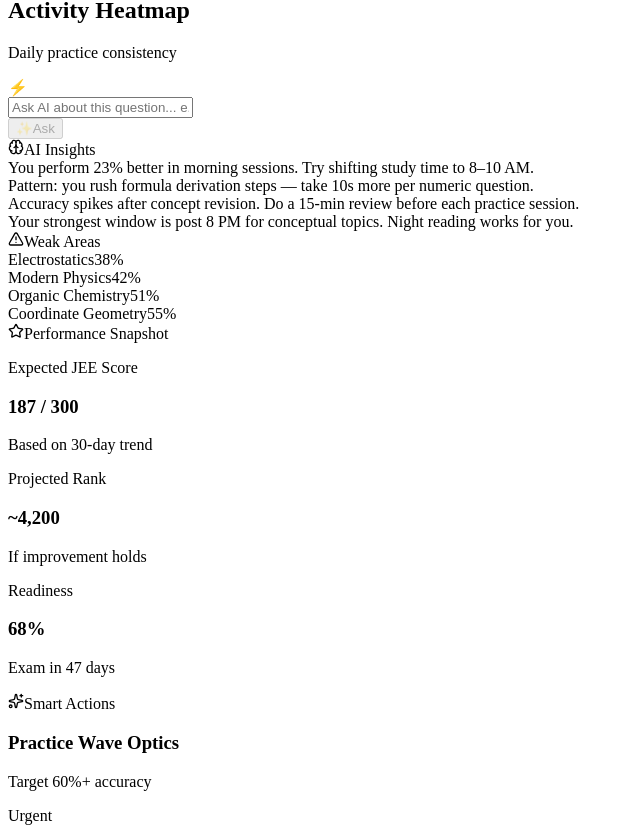
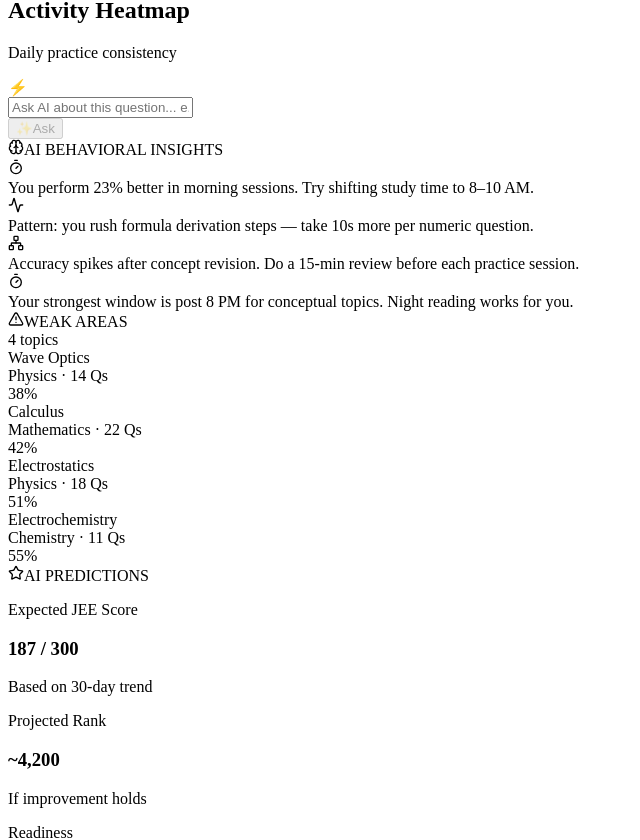
Before and after one commit to tanmoy-goapl/Student_System, a Next.js app in the folder frontend/: page /PerformancePage/PerformancePage in a window 1280 px wide. Shown: the part 2472-3312 px from the top of the page, without its empty margins (0-640 px from the left). Built offline with nearby package versions, Linux system fonts and the light colour scheme.

Commit message:
Enhance UI styling across performance and career pages

```diff
--- a/frontend/src/components/navbar/TopBar.tsx
+++ b/frontend/src/components/navbar/TopBar.tsx
@@ -15,6 +15,7 @@ interface TopBarProps {
 export default function TopBar({ rightOpen = false, onRightOpenChange }: TopBarProps) {
   const [selectedMode, setSelectedMode] = useState("explain");
   const pathname = usePathname();
+  const isHomePage = pathname === "/";
   const isChatPage = pathname?.startsWith("/chat");
 
   return (
@@ -56,8 +57,8 @@ export default function TopBar({ rightOpen = false, onRightOpenChange }: TopBarP
             </Radio.Group>
           </div>
 
-          {/* CENTER: Search bar (if not on chat page) */}
-          {!isChatPage && (
+          {/* CENTER: Search bar (only on home page) */}
+          {isHomePage && (
             <div className="flex items-center gap-3 bg-white/5 border border-white/10 rounded-2xl px-4 py-1 mx-6">
               <button
                 type="button"
--- a/frontend/src/components/performancepage/Sidebar/InsightCard.tsx
+++ b/frontend/src/components/performancepage/Sidebar/InsightCard.tsx
@@ -1,25 +1,47 @@
+import { LucideIcon } from 'lucide-react';
+
 interface Props {
     text: string;
     color: 'yellow' | 'purple' | 'green' | 'orange';
+    Icon: LucideIcon;
 }
 
 const styles = {
-    yellow:
-        'bg-yellow-400/20 border-yellow-400 text-yellow-100',
-    purple:
-        'bg-violet-500/20 border-violet-400 text-violet-100',
-    green:
-        'bg-emerald-500/20 border-emerald-400 text-emerald-100',
-    orange:
-        'bg-orange-500/20 border-orange-400 text-orange-100',
+    yellow: {
+        border: 'border-amber-500/20',
+        bg: 'bg-amber-500/[0.03]',
+        iconColor: 'text-amber-500',
+    },
+    purple: {
+        border: 'border-violet-500/20',
+        bg: 'bg-violet-500/[0.03]',
+        iconColor: 'text-violet-400',
+    },
+    green: {
+        border: 'border-emerald-500/20',
+        bg: 'bg-emerald-500/[0.03]',
+        iconColor: 'text-emerald-500',
+    },
+    orange: {
+        border: 'border-orange-500/20',
+        bg: 'bg-orange-500/[0.03]',
+        iconColor: 'text-orange-500',
+    },
 };
 
-export default function InsightCard({ text, color }: Props) {
+export default function InsightCard({ text, color, Icon }: Props) {
+    const style = styles[color] || styles.yellow;
+
     return (
         <div
-            className={`rounded-2xl border p-4 text-sm leading-6 shadow-md ${styles[color]}`}
+            className={`flex items-start gap-3.5 rounded-2xl border p-4 text-[13px] leading-relaxed shadow-sm bg-slate-950/20 ${style.border} ${style.bg}`}
         >
-            {text}
+            <div className={`mt-0.5 flex-shrink-0 ${style.iconColor}`}>
+                <Icon size={16} />
+            </div>
+            <div className="flex-1 text-slate-400">
+                {text}
+            </div>
         </div>
     );
 }
--- a/frontend/src/components/performancepage/Sidebar/PerformanceSidebar.tsx
+++ b/frontend/src/components/performancepage/Sidebar/PerformanceSidebar.tsx
@@ -20,8 +20,10 @@ export default function PerformanceSidebar() {
             {/* Insights */}
             <div className="space-y-3">
                 <SectionTitle
-                    title="AI Insights"
+                    title="AI BEHAVIORAL INSIGHTS"
                     Icon={sectionIcons.insights}
+                    className="text-slate-400 text-xs font-bold tracking-wider uppercase"
+                    iconClassName="text-violet-500"
                 />
 
                 {insights.map((item) => (
@@ -29,32 +31,41 @@ export default function PerformanceSidebar() {
                         key={item.id}
                         text={item.text}
                         color={item.color as any}
+                        Icon={item.icon as any}
                     />
                 ))}
             </div>
 
             {/* Weak Areas */}
-            <div className="space-y-4 rounded-3xl border border-slate-700 bg-slate-800/60 p-4">
+            <div className="space-y-3">
                 <SectionTitle
-                    title="Weak Areas"
+                    title="WEAK AREAS"
                     Icon={sectionIcons.weakness}
+                    className="text-slate-400 text-xs font-bold tracking-wider uppercase"
+                    iconClassName="text-rose-500"
+                    rightContent={<span className="text-[11px] text-rose-500 font-medium lowercase">4 topics</span>}
                 />
 
+                <div className="space-y-3">
                     {weakTopics.map((topic) => (
                         <WeaknessBar
                             key={topic.name}
                             name={topic.name}
                             percentage={topic.percentage}
-                        color={topic.color}
+                            subject={topic.subject}
+                            questionsCount={topic.questionsCount}
                         />
                     ))}
+                </div>
             </div>
 
             {/* Stats */}
             <div className="space-y-3">
                 <SectionTitle
-                    title="Performance Snapshot"
+                    title="AI PREDICTIONS"
                     Icon={sectionIcons.stats}
+                    className="text-slate-400 text-xs font-bold tracking-wider uppercase"
+                    iconClassName="text-amber-500"
                 />
 
                 {statCards.map((card) => (
--- a/frontend/src/components/performancepage/Sidebar/SectionTitle.tsx
+++ b/frontend/src/components/performancepage/Sidebar/SectionTitle.tsx
@@ -1,18 +1,28 @@
 import { LucideIcon } from 'lucide-react';
+import React from 'react';
 
 interface Props {
     title: string;
     Icon: LucideIcon;
+    className?: string;
+    iconClassName?: string;
+    rightContent?: React.ReactNode;
 }
 
 export default function SectionTitle({
     title,
     Icon,
+    className = 'text-slate-200',
+    iconClassName,
+    rightContent,
 }: Props) {
     return (
-        <div className="flex items-center gap-2 text-sm font-semibold text-slate-200">
-            <Icon size={16} />
-            <span>{title}</span>
+        <div className={`flex items-center justify-between gap-2 text-sm font-semibold ${className}`}>
+            <div className="flex items-center gap-2">
+                <Icon size={16} className={iconClassName} />
+                <span>{title}</span>
+            </div>
+            {rightContent}
         </div>
     );
 }
--- a/frontend/src/components/performancepage/Sidebar/WeaknessBar.tsx
+++ b/frontend/src/components/performancepage/Sidebar/WeaknessBar.tsx
@@ -1,24 +1,35 @@
 interface Props {
     name: string;
     percentage: number;
-    color: string;
+    subject: string;
+    questionsCount: number;
 }
 
 export default function WeaknessBar({
     name,
     percentage,
-    color,
+    subject,
+    questionsCount,
 }: Props) {
+    const isVeryWeak = percentage < 50;
+    const colorClass = isVeryWeak ? 'text-red-500' : 'text-amber-500';
+    const barBgClass = isVeryWeak ? 'bg-red-500' : 'bg-amber-500';
+
     return (
-        <div className="space-y-2">
-            <div className="flex justify-between text-sm text-slate-200">
-                <span>{name}</span>
-                <span>{percentage}%</span>
+        <div className="space-y-2 pb-3 border-b border-slate-800/40 last:border-0 last:pb-0">
+            <div className="flex justify-between items-start">
+                <div className="space-y-0.5">
+                    <div className="text-[13px] font-semibold text-slate-200">{name}</div>
+                    <div className="text-xs text-slate-500">{subject} &middot; {questionsCount} Qs</div>
+                </div>
+                <div className={`text-sm font-bold ${colorClass}`}>
+                    {percentage}%
+                </div>
             </div>
 
-            <div className="h-2 w-full overflow-hidden rounded-full bg-slate-700">
+            <div className="h-1 w-full overflow-hidden rounded-full bg-slate-850">
                 <div
-                    className={`h-full rounded-full ${color}`}
+                    className={`h-full rounded-full ${barBgClass}`}
                     style={{ width: `${percentage}%` }}
                 />
             </div>
--- a/frontend/src/constants/performance-sidebar-data.ts
+++ b/frontend/src/constants/performance-sidebar-data.ts
@@ -155,51 +155,61 @@ import {
     Sparkles,
     Star,
     ShieldCheck,
+    Timer,
+    Network,
 } from 'lucide-react';
 
 export const insights = [
     {
         id: 1,
         color: 'yellow',
+        icon: Timer,
         text: 'You perform 23% better in morning sessions. Try shifting study time to 8–10 AM.',
     },
     {
         id: 2,
         color: 'purple',
+        icon: Activity,
         text: 'Pattern: you rush formula derivation steps — take 10s more per numeric question.',
     },
     {
         id: 3,
         color: 'green',
+        icon: Network,
         text: 'Accuracy spikes after concept revision. Do a 15-min review before each practice session.',
     },
     {
         id: 4,
-        color: 'orange',
+        color: 'yellow', // Wait, the last card in the screenshot is yellow/orange color with Timer icon as well! Let's make it yellow.
+        icon: Timer,
         text: 'Your strongest window is post 8 PM for conceptual topics. Night reading works for you.',
     },
 ];
 
 export const weakTopics = [
     {
-        name: 'Electrostatics',
+        name: 'Wave Optics',
+        subject: 'Physics',
+        questionsCount: 14,
         percentage: 38,
-        color: 'bg-red-500',
     },
     {
-        name: 'Modern Physics',
+        name: 'Calculus',
+        subject: 'Mathematics',
+        questionsCount: 22,
         percentage: 42,
-        color: 'bg-red-400',
     },
     {
-        name: 'Organic Chemistry',
+        name: 'Electrostatics',
+        subject: 'Physics',
+        questionsCount: 18,
         percentage: 51,
-        color: 'bg-orange-400',
     },
     {
-        name: 'Coordinate Geometry',
+        name: 'Electrochemistry',
+        subject: 'Chemistry',
+        questionsCount: 11,
         percentage: 55,
-        color: 'bg-orange-500',
     },
 ];
 
```
Also changed, not shown: frontend/src/components/careerpage/Main/ResumeBuilder.tsx (+45 -6 lines). Lines whose indentation alone changed are shown as unchanged.
